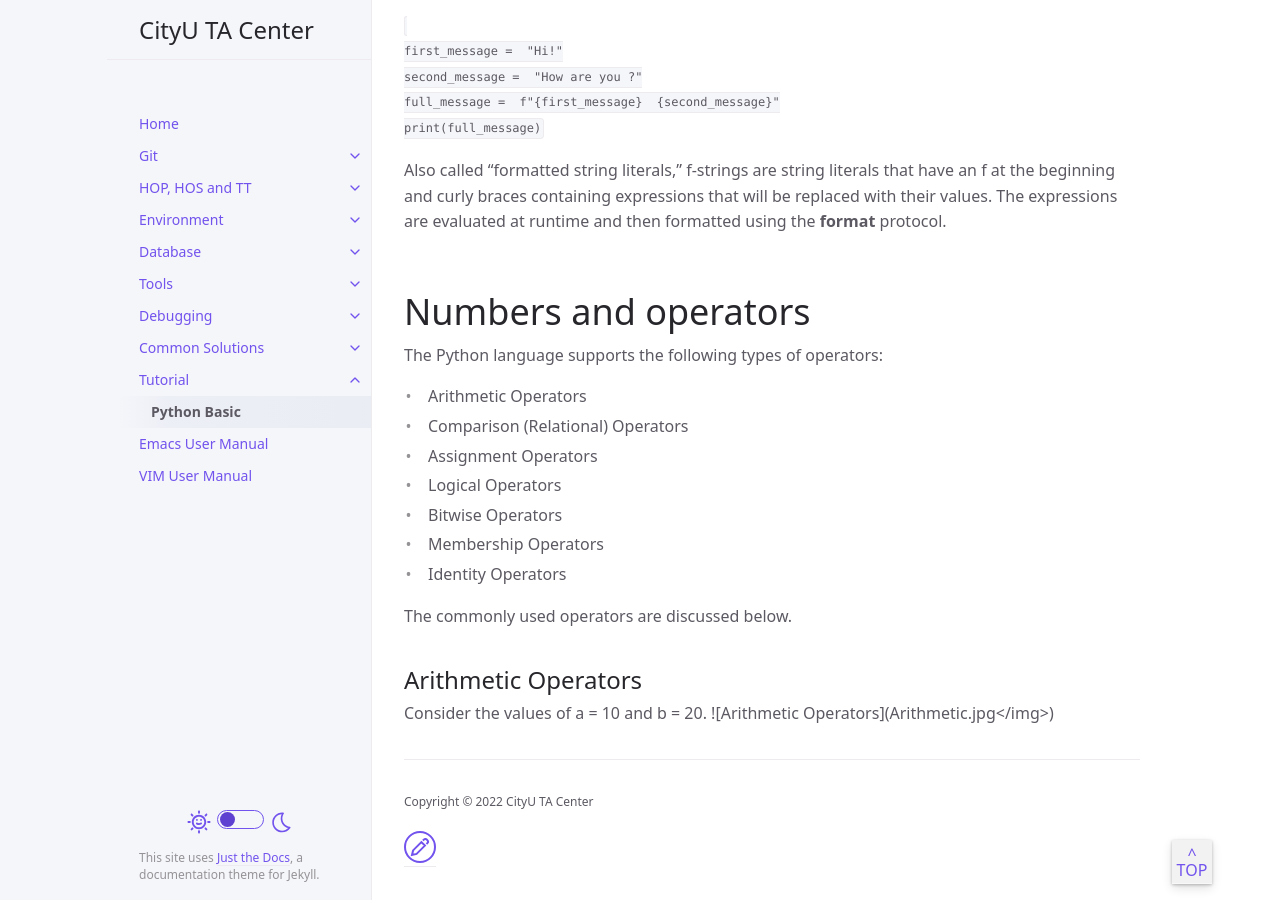
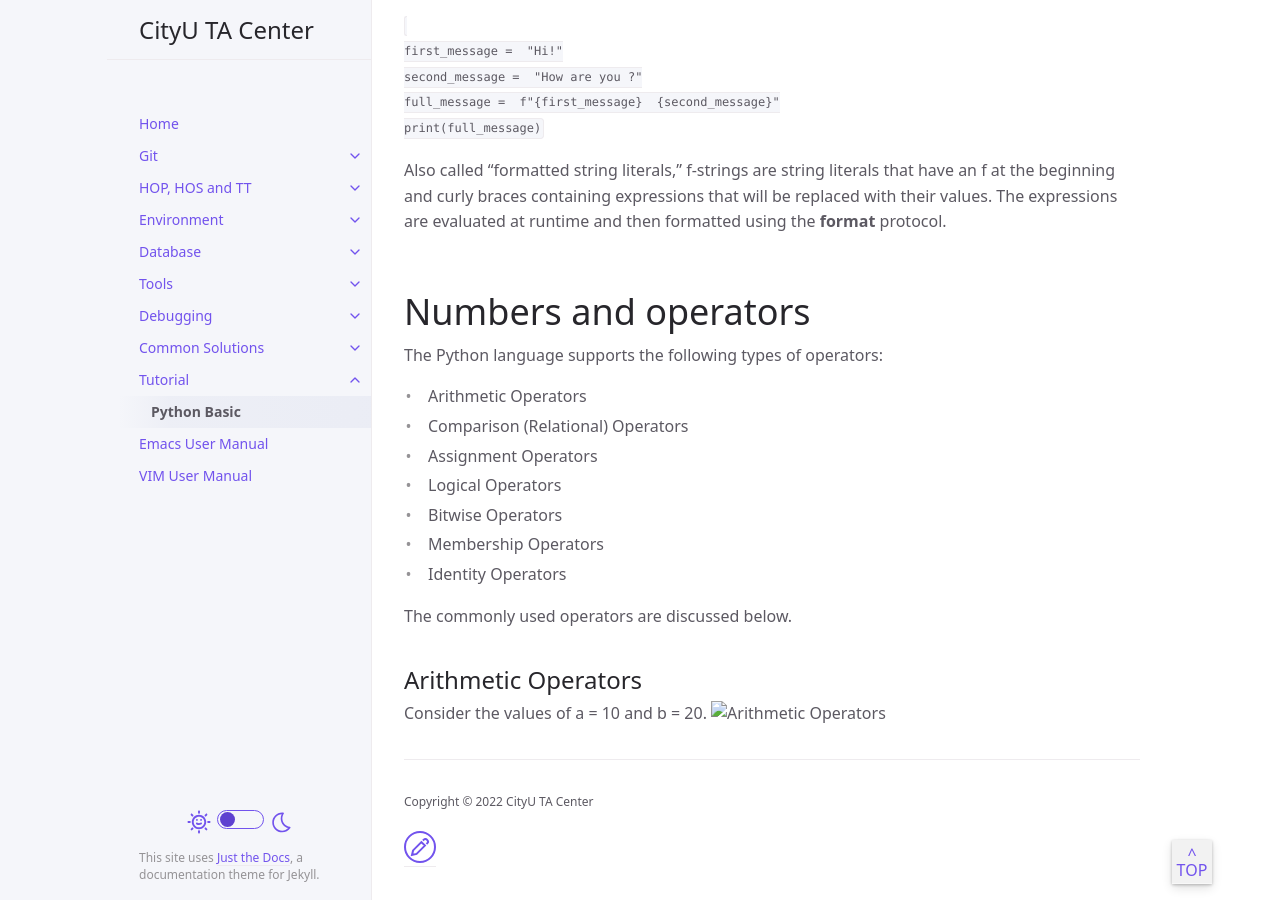
Before and after one commit to thomasthaddeus/cityuseattle.github.io, a Jekyll site: the page built from docs/tutorial/Python_Basic.md, in a window 1280 px wide and 900 px high, scrolled down 3570 px. Built offline with Jekyll 4.4.1, drawn with Linux system fonts in a browser that asks for light colours.

Commit message:
tutorial/Python_Basic.md

```diff
--- a/docs/tutorial/Python_Basic.md
+++ b/docs/tutorial/Python_Basic.md
@@ -116,4 +116,4 @@ The commonly used operators are discussed below.
 
 ## Arithmetic Operators
 Consider the values of a = 10 and b = 20.
-![Arithmetic Operators](<img>Arithmetic.jpg</img>)
+![Arithmetic Operators](/Arithmetic.jpg)
```
